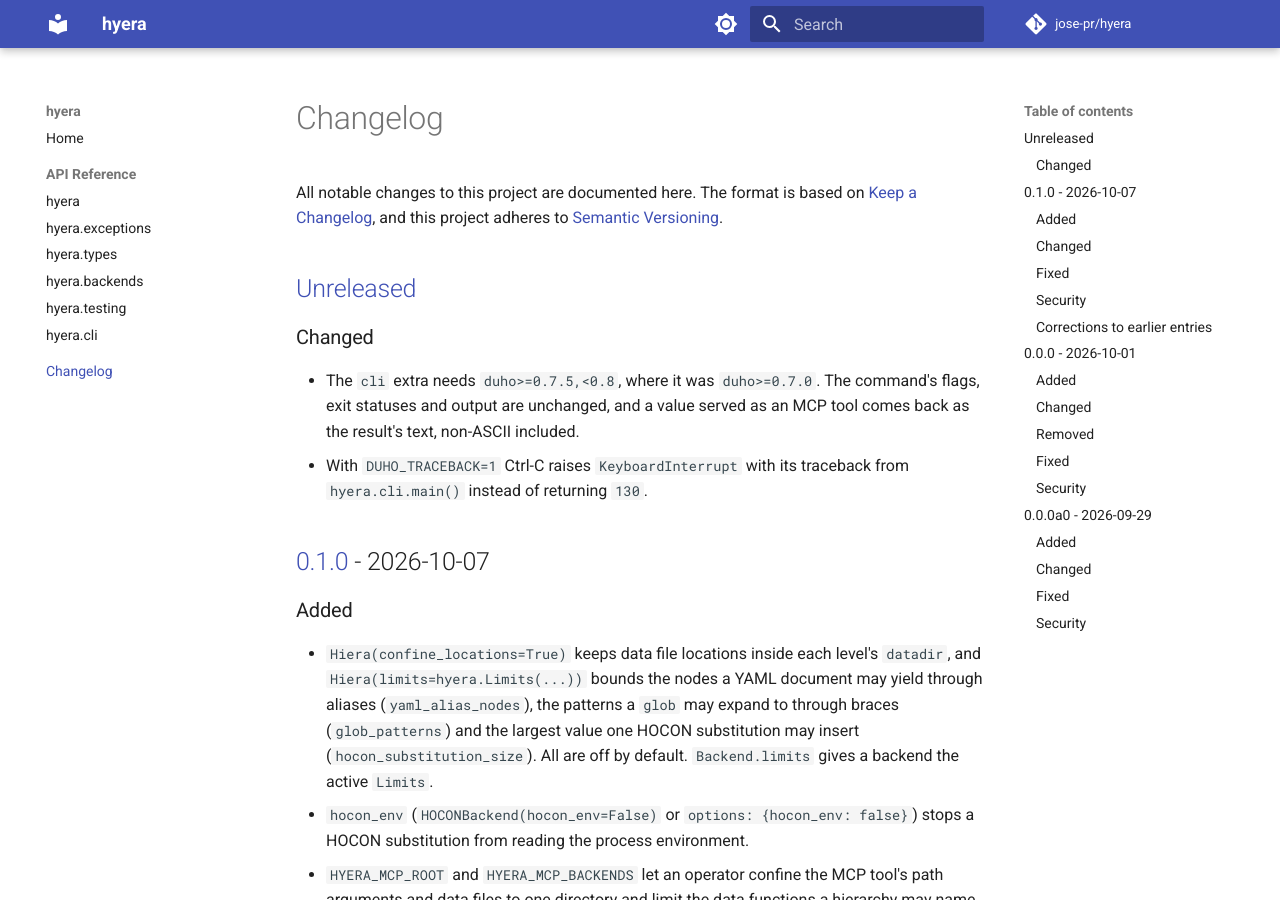
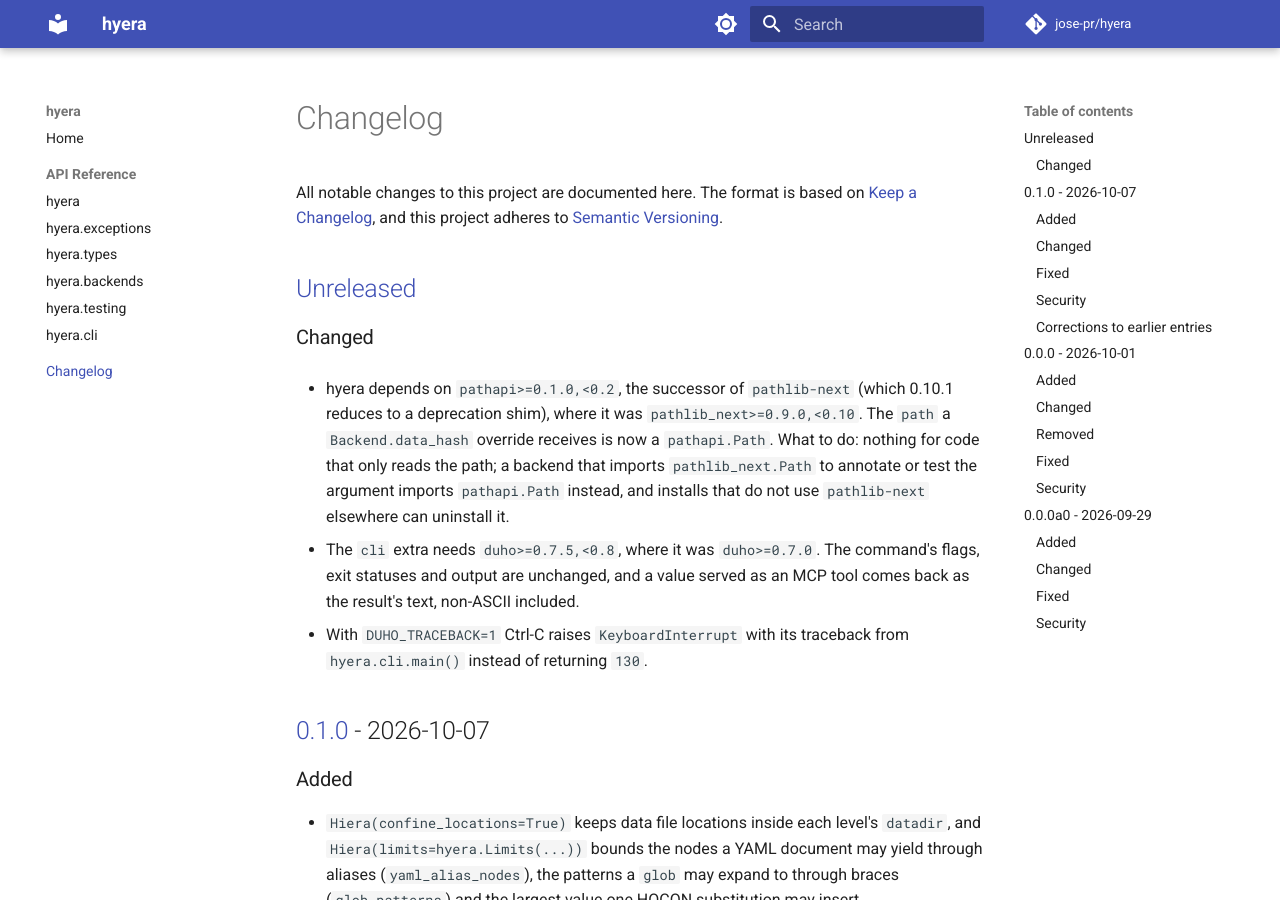
Before and after one commit to jose-pr/hyera, an MkDocs documentation site: the page built from docs/changelog.md, in a window 1280 px wide and 900 px high. Built offline with MkDocs 1.6.1 and Material for MkDocs 9.7.7, drawn with Linux system fonts in a browser that asks for light colours; comment, search, counter and statistics services are not loaded.

Commit message:
docs: the changelog, the header and the orientation name pathapi

```diff
--- a/CHANGELOG.md
+++ b/CHANGELOG.md
@@ -7,6 +7,15 @@ adheres to [Semantic Versioning](https://semver.org/spec/v2.0.0.html).
 ## [Unreleased]
 
 ### Changed
+
+- hyera depends on `pathapi>=0.1.0,<0.2`, the successor of `pathlib-next`
+  (which 0.10.1 reduces to a deprecation shim), where it was
+  `pathlib_next>=0.9.0,<0.10`. The `path` a `Backend.data_hash`
+  override receives is now a `pathapi.Path`. What to do:
+  nothing for code that only reads the path; a backend that imports
+  `pathlib_next.Path` to annotate or test the argument imports
+  `pathapi.Path` instead, and installs that do not use `pathlib-next`
+  elsewhere can uninstall it.
 
 - The `cli` extra needs `duho>=0.7.5,<0.8`, where it was `duho>=0.7.0`. The
   command's flags, exit statuses and output are unchanged, and a value served
```
Also changed, not shown: AGENTS.md (+2 -2 lines), src/hyera/AGENTS.md (+3 -2 lines).
